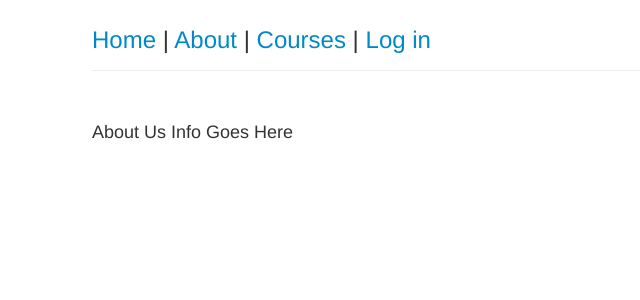
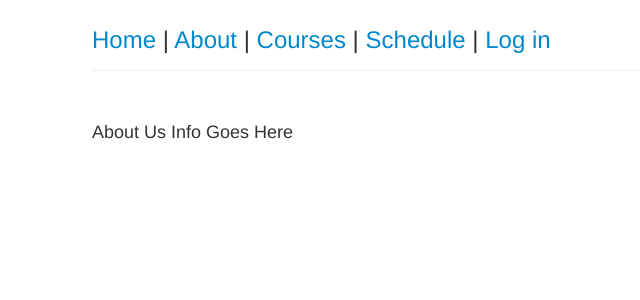
Before and after one commit to mtarsel/Django-MOOC, a Django app: page /about/ in a window 1280 px wide. Shown: the top 300 px of the page, without its empty margins (173-813 px from the left). Run offline with Django 3.2, Linux system fonts and the light colour scheme; parts of the project's set-up code (start-up, migrations or seed data) failed here and were passed over.

Commit message:
Updated link to base. testing now

```diff
--- a/mooc/templates/base.html
+++ b/mooc/templates/base.html
@@ -23,6 +23,7 @@
 
         <a href="{% url 'about' %}">About</a> |
         <a href="{% url 'courses' %}">Courses</a> |
+        <a href="{% url 'schedule' %}">Schedule</a> |
 
         {% if user.is_authenticated %}
 	    <a href='{% url "edit_profile" %}'>Edit my profile</a> |
```
